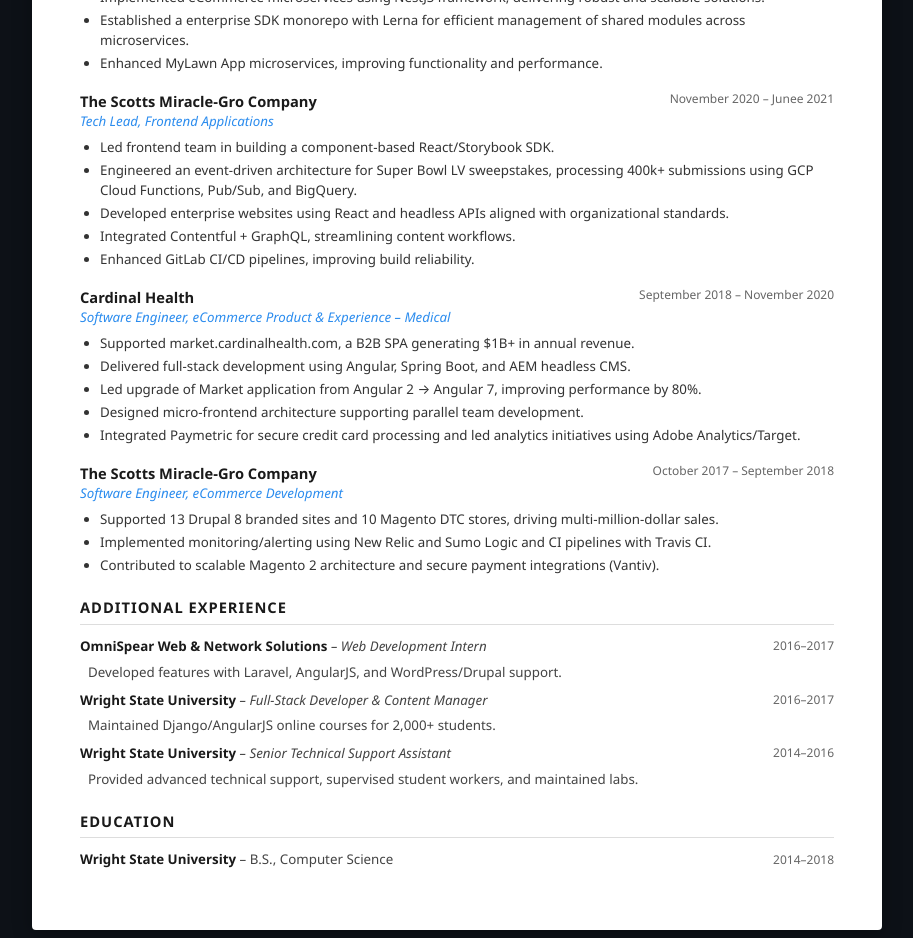
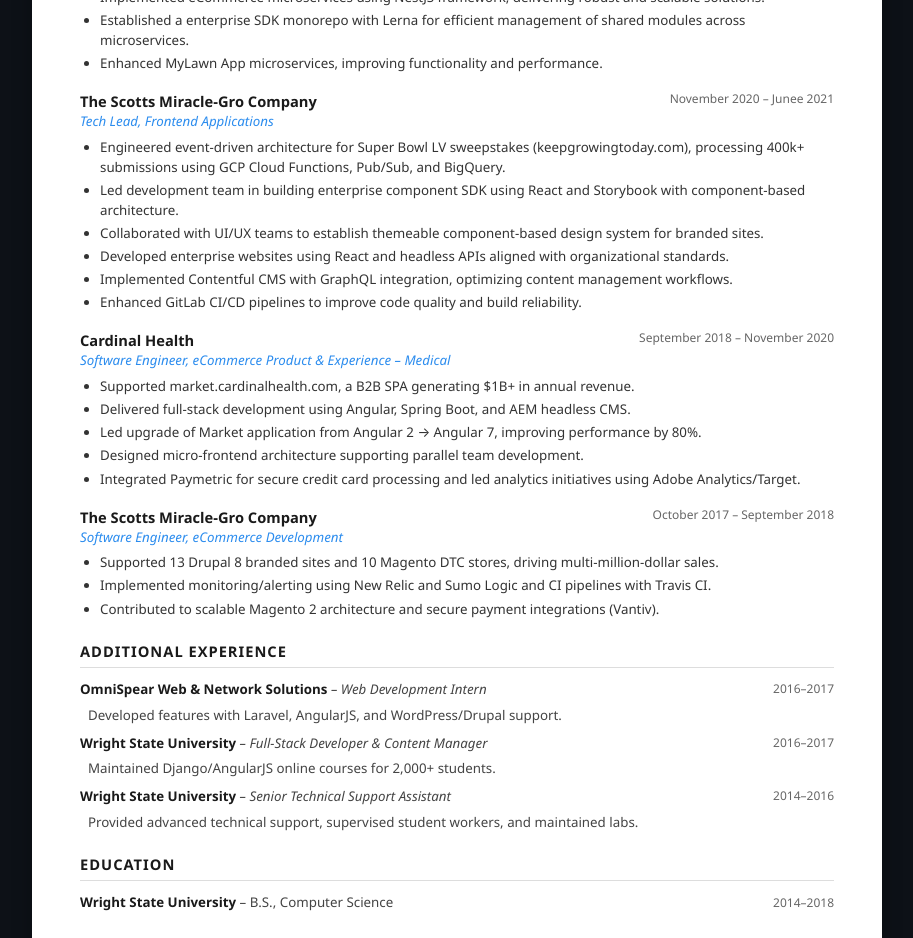
Before and after one commit to NSpencer4/chasethedeveloperv2, a Next.js app: page /resume in a window 1280 px wide. Shown: the part 1160-2098 px from the top of the page, without its empty margins (183-1096 px from the left). Built offline with nearby package versions, Linux system fonts and the light colour scheme.

Commit message:
refactor: enhance job descriptions in experience data for improved clarity and detail

```diff
--- a/src/data/experience.ts
+++ b/src/data/experience.ts
@@ -60,11 +60,12 @@ export const jobs: Job[] = [
     period: 'Nov 2020 - June 2021',
     isCurrent: false,
     bullets: [
-      'Led frontend team in building a component-based React/Storybook SDK.',
-      'Engineered an event-driven architecture for Super Bowl LV sweepstakes, processing 400k+ submissions using GCP Cloud Functions, Pub/Sub, and BigQuery.',
+      'Engineered event-driven architecture for Super Bowl LV sweepstakes (keepgrowingtoday.com), processing 400k+ submissions using GCP Cloud Functions, Pub/Sub, and BigQuery.',
+      'Led development team in building enterprise component SDK using React and Storybook with component-based architecture.',
+      'Collaborated with UI/UX teams to establish themeable component-based design system for branded sites.',
       'Developed enterprise websites using React and headless APIs aligned with organizational standards.',
-      'Integrated Contentful + GraphQL, streamlining content workflows.',
-      'Enhanced GitLab CI/CD pipelines, improving build reliability.',
+      'Implemented Contentful CMS with GraphQL integration, optimizing content management workflows.',
+      'Enhanced GitLab CI/CD pipelines to improve code quality and build reliability.',
     ],
     tech: [
       { name: 'React', color: 'cyan' },
```
